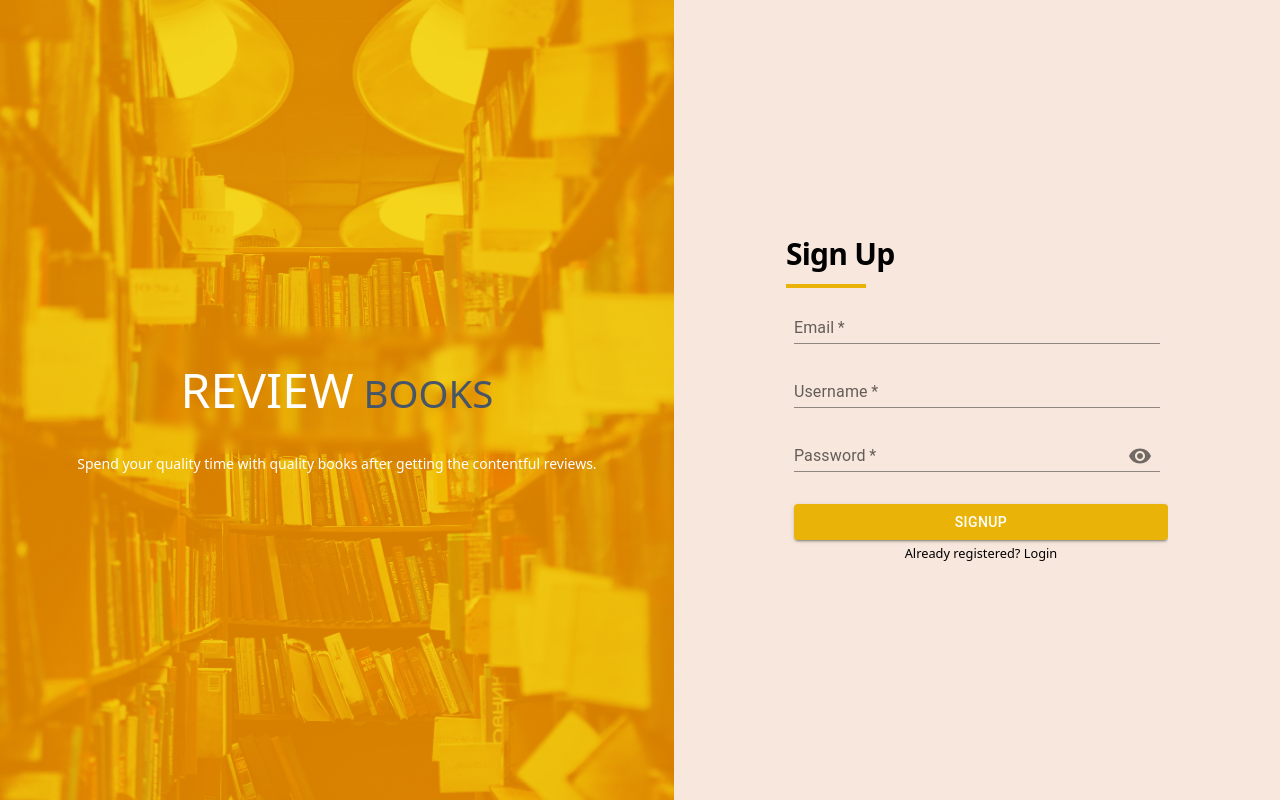
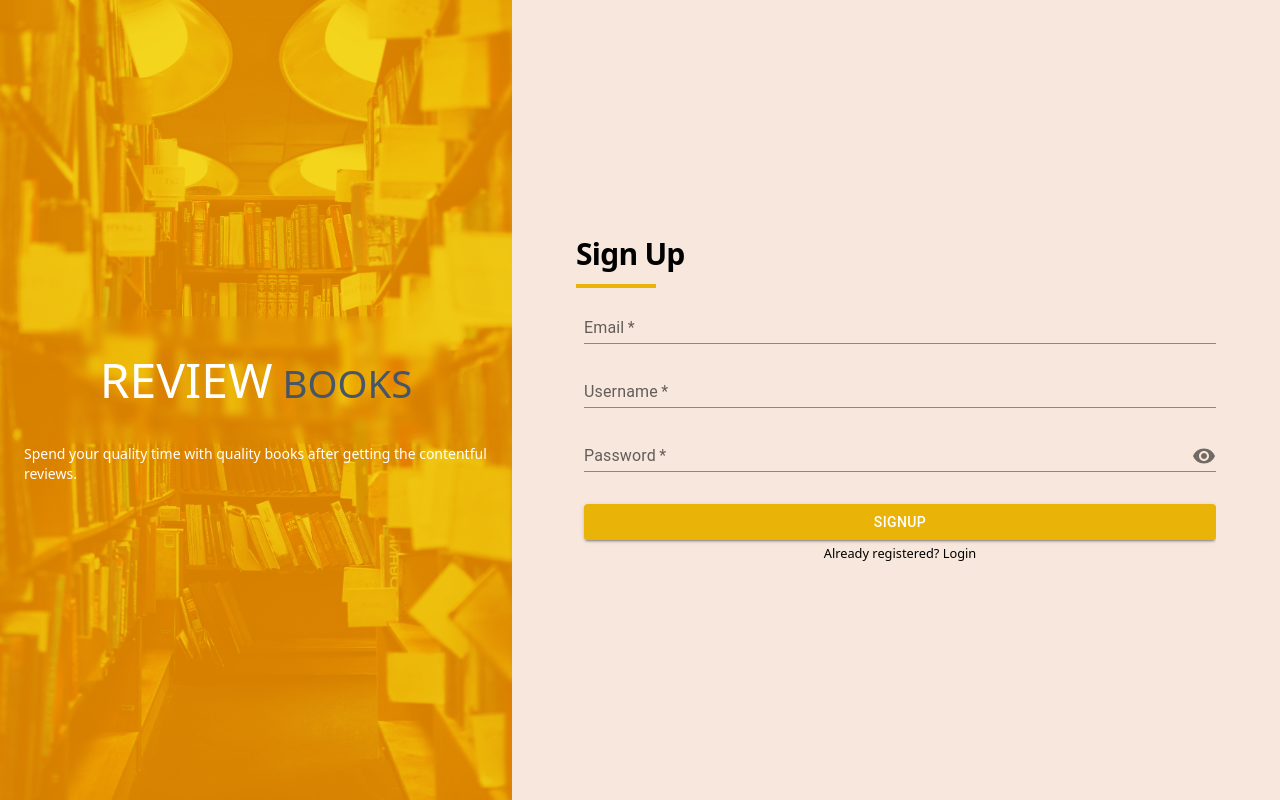
Before and after one commit to FahadAbdulQayyum/book-review-platform, a React (Vite) app: page /signup in a window 1280 px wide. Built offline with nearby package versions, Linux system fonts and the light colour scheme.

Commit message:
form responsive completed

```diff
--- a/src/components/form.tsx
+++ b/src/components/form.tsx
@@ -85,12 +85,13 @@ const Form: React.FC<FormProps> = ({ isNew }) => {
 
     return (
         <div className='text-white sm:flex sm:flex-col md:flex-row justify-between items-center w-full h-screen'>
-            <div className='flex flex-col items-center justify-center bg-primary w-full h-64 sm:h-full bg-hero-pattern bg-cover bg-blend-soft-light'>
+            {/* <div className='flex flex-col items-center justify-center bg-primary w-[40%] lg:w-full h-64 sm:h-full bg-hero-pattern bg-cover bg-blend-soft-light'> */}
+            <div className='flex flex-col items-center justify-center bg-primary md:w-[40%] w-full h-64 sm:h-full bg-hero-pattern bg-cover bg-blend-soft-light'>
                 <h2 className='uppercase text-5xl backdrop-blur-sm p-10'>Review<small className='text-slate-600'> Books</small></h2>
                 <small className='mx-6 text-sm'>Spend your quality time with quality books after getting the contentful reviews.</small>
             </div>
-            <div className='justify-center sm:w-[60%] sm:h-full bg-tertiary text-black flex items-center'>
-                <div className='m-10 sm:m-6 md:m-20 lg:m-28 overflow-hidden'>
+            <div className='justify-center w-full md:w-[60%] sm:h-full bg-tertiary text-black flex items-center'>
+                <div className='m-10 w-full sm:m-6 md:m-10 lg:m-16 overflow-hidden'>
                     <h1 className='text-3xl font-bold tracking-tight'>{isNew ? 'Sign Up' : 'Log In'}</h1>
                     <div className='w-20 h-1 bg-primary mt-3'></div>
                     <div>
@@ -99,7 +100,7 @@ const Form: React.FC<FormProps> = ({ isNew }) => {
                             sx={{
                                 '& .MuiTextField-root': {
                                     m: 1,
-                                    width: { xs: '100%', sm: '40ch' }
+                                    width: { xs: '100%', sm: '100%' }
                                 }
                             }}
                             noValidate
```
